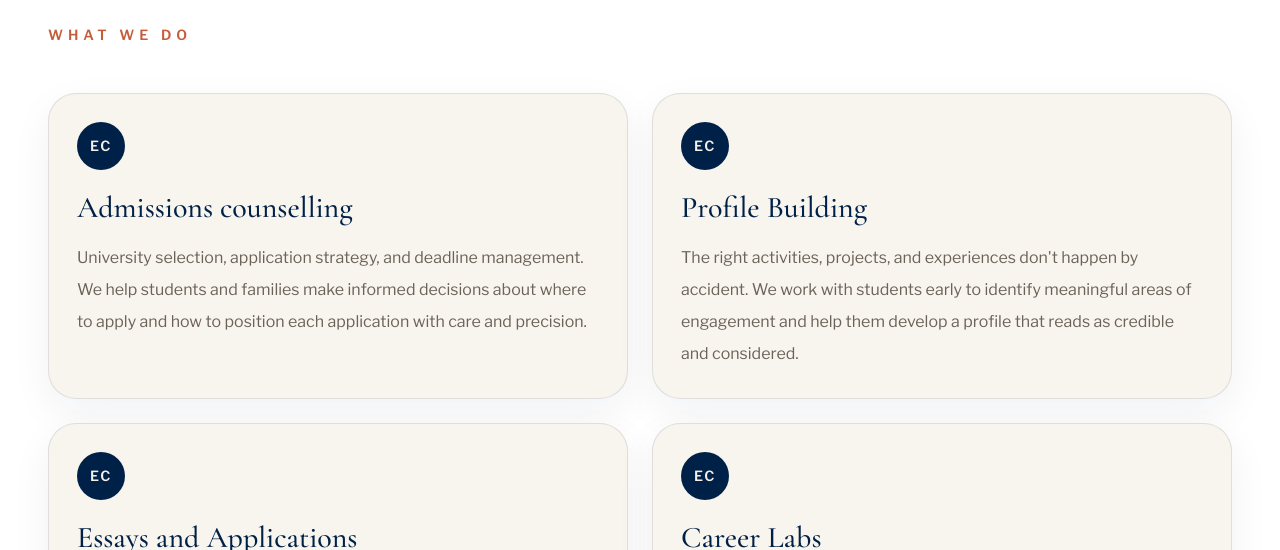
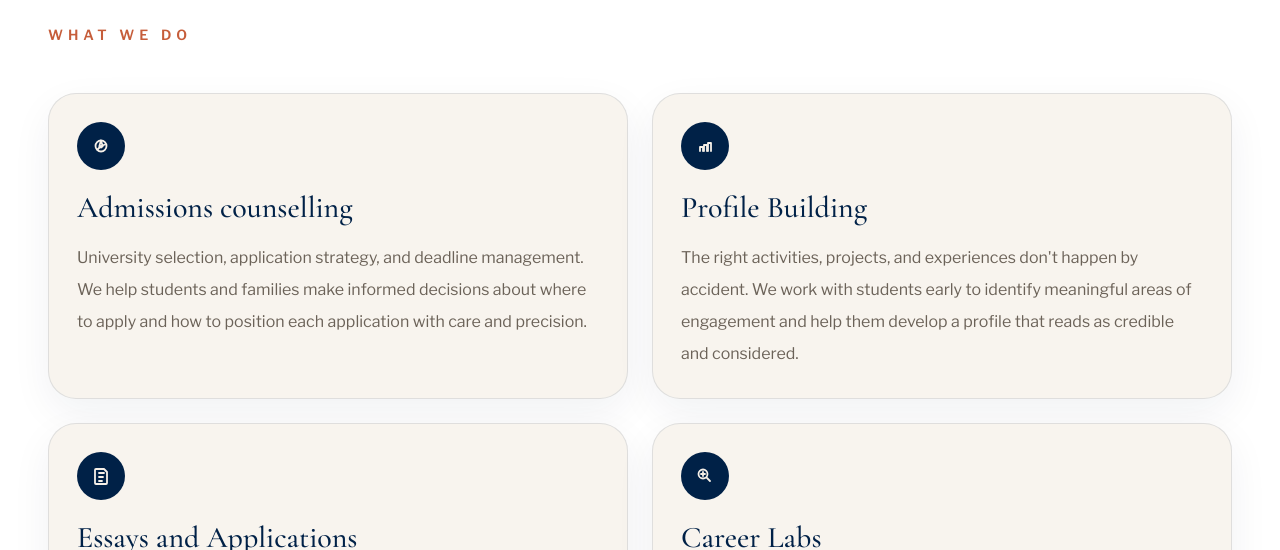
Before and after one commit to edussentialsconsulting/edussentials-site, a Next.js app: page / in a window 1280 px wide. Shown: the part 1280-1830 px from the top of the page. Built offline with nearby package versions, Linux system fonts and the light colour scheme.

Commit message:
Completed pre-polish site build

```diff
--- a/app/page.tsx
+++ b/app/page.tsx
@@ -14,28 +14,72 @@ const bodyFont = Libre_Franklin({
 
 const lightLogoPath = "/Edulogo-Light.png";
 
-const keyServiceAreas = [
+type ServiceIconKey = "compass" | "growth" | "writing" | "explore";
+
+const keyServiceAreas: Array<{
+  title: string;
+  description: string;
+  icon: ServiceIconKey;
+}> = [
   {
     title: "Admissions counselling",
     description:
       "University selection, application strategy, and deadline management. We help students and families make informed decisions about where to apply and how to position each application with care and precision.",
+    icon: "compass",
   },
   {
     title: "Profile Building",
     description:
       "The right activities, projects, and experiences don't happen by accident. We work with students early to identify meaningful areas of engagement and help them develop a profile that reads as credible and considered.",
+    icon: "growth",
   },
   {
     title: "Essays and Applications",
     description:
       "This is where most of the real work happens. We help students find what's worth saying, structure it well, and present it with confidence. Every essay goes through rigorous rounds of feedback. Nothing leaves half-done.",
+    icon: "writing",
   },
   {
     title: "Career Labs",
     description:
       "Choosing a university is easier when you know what you're working toward. Our structured exploration sessions help students connect their interests to academic fields and industries before the application begins.",
+    icon: "explore",
   },
 ];
+
+const serviceIcons = {
+  compass: (
+    <svg viewBox="0 0 24 24" className="h-6 w-6" fill="none" stroke="currentColor" strokeWidth="1.8" strokeLinecap="round" strokeLinejoin="round">
+      <circle cx="12" cy="12" r="5.5" />
+      <path d="M12 6.5L13.7 12.2L12 13.5L10.3 12.2L12 6.5Z" />
+      <path d="M12 12l4-1.5" />
+      <path d="M12 12l-3.5 3.5" />
+    </svg>
+  ),
+  growth: (
+    <svg viewBox="0 0 24 24" className="h-6 w-6" fill="none" stroke="currentColor" strokeWidth="1.8" strokeLinecap="round" strokeLinejoin="round">
+      <path d="M7 17v-4h3v4" />
+      <path d="M11 17v-6h3v6" />
+      <path d="M15 17v-8h3v8" />
+    </svg>
+  ),
+  writing: (
+    <svg viewBox="0 0 24 24" className="h-6 w-6" fill="none" stroke="currentColor" strokeWidth="1.8" strokeLinecap="round" strokeLinejoin="round">
+      <path d="M7 5h8l3 3v11a1 1 0 0 1-1 1H7a1 1 0 0 1-1-1V6a1 1 0 0 1 1-1Z" />
+      <path d="M10 9h5" />
+      <path d="M10 13h4" />
+      <path d="M10 17h3" />
+    </svg>
+  ),
+  explore: (
+    <svg viewBox="0 0 24 24" className="h-6 w-6" fill="none" stroke="currentColor" strokeWidth="1.8" strokeLinecap="round" strokeLinejoin="round">
+      <circle cx="10" cy="10" r="4.5" />
+      <path d="M13.4 13.4L17 17" />
+      <path d="M8 10h4" />
+      <path d="M10 8v4" />
+    </svg>
+  ),
+};
 
 export default function Home() {
   return (
@@ -147,8 +191,8 @@ export default function Home() {
                 key={service.title}
                 className="rounded-[1.75rem] border border-[#002147]/10 bg-[#f8f4ee] p-7 shadow-[0_14px_40px_rgba(0,33,71,0.06)]"
               >
-                <div className="flex h-12 w-12 items-center justify-center rounded-full bg-[#002147] text-sm font-semibold uppercase tracking-[0.12em] text-[#f6f0e8]">
-                  EC
+                <div className="flex h-12 w-12 items-center justify-center rounded-full bg-[#002147] text-[#f6f0e8]">
+                  {serviceIcons[service.icon]}
                 </div>
                 <h3 className={`${displayFont.className} mt-5 text-3xl font-medium text-[#002147]`}>
                   {service.title}
```
